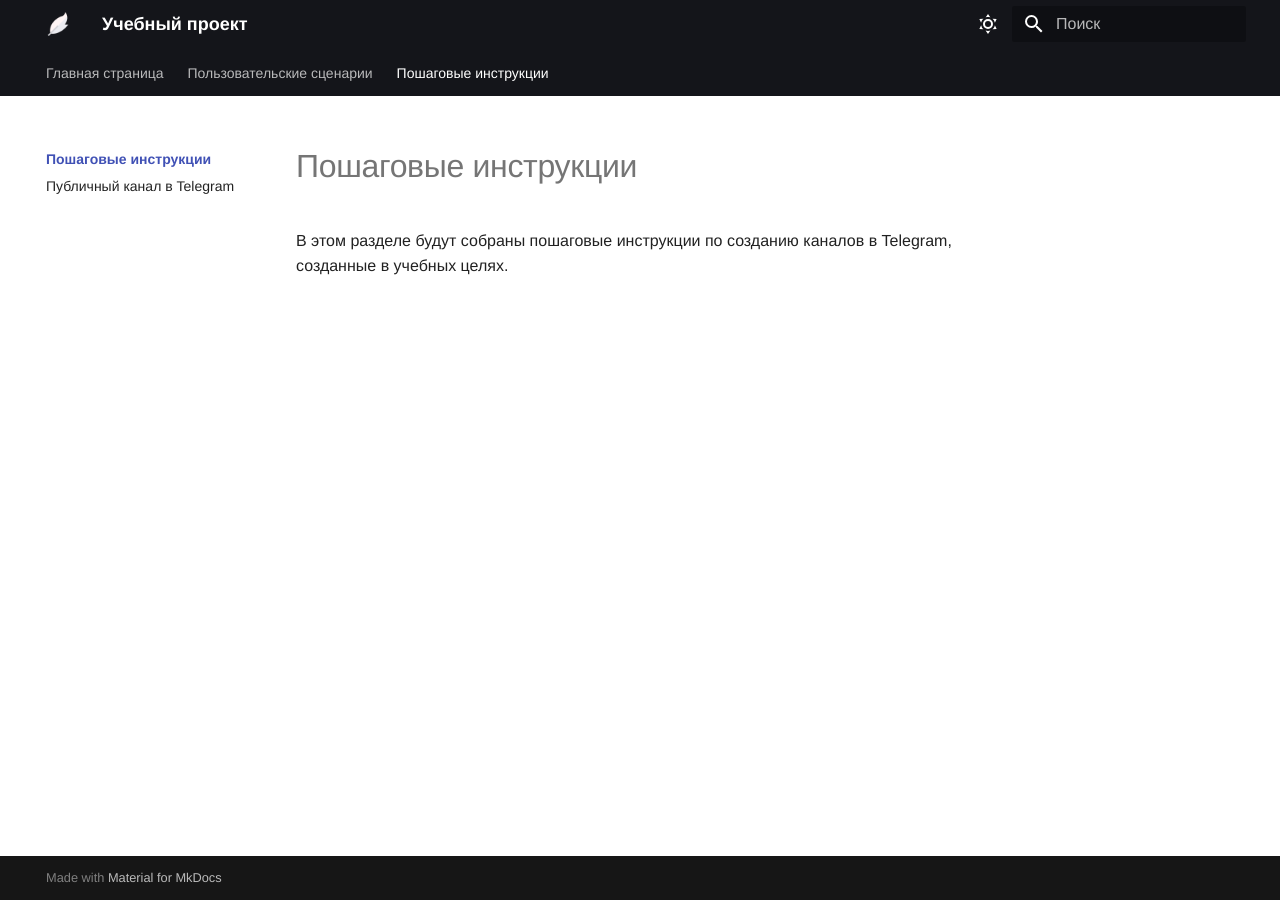
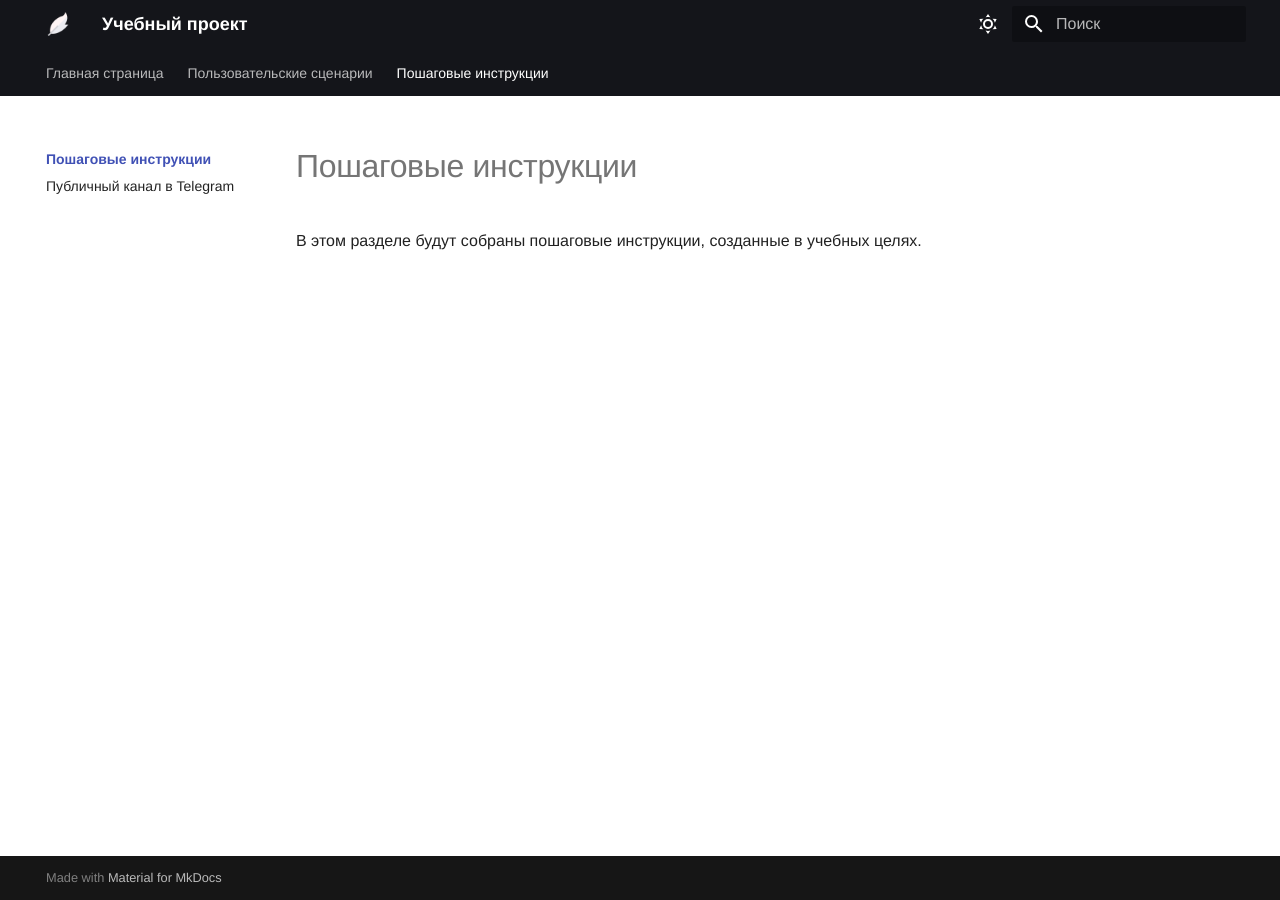
Before and after one commit to ChriKuz/pet-project, an MkDocs documentation site: the page built from docs/Instructions/index.md, in a window 1280 px wide. Built offline with MkDocs 1.6.1 and Material for MkDocs 9.7.7, drawn with Linux system fonts in a browser that asks for light colours; some web fonts are replaced.

Commit message:
внесла правки

```diff
--- a/docs/Instructions/index.md
+++ b/docs/Instructions/index.md
@@ -1,3 +1,3 @@
 # Пошаговые инструкции
 
-В этом разделе будут собраны пошаговые инструкции по созданию каналов в Telegram, созданные в учебных целях.
+В этом разделе будут собраны пошаговые инструкции, созданные в учебных целях.
--- a/mkdocs.yml
+++ b/mkdocs.yml
@@ -66,6 +66,3 @@ nav: # Структура сайта
 plugins:
   - search
   - glightbox
-plugins:
-  - search
-  - glightbox
```
